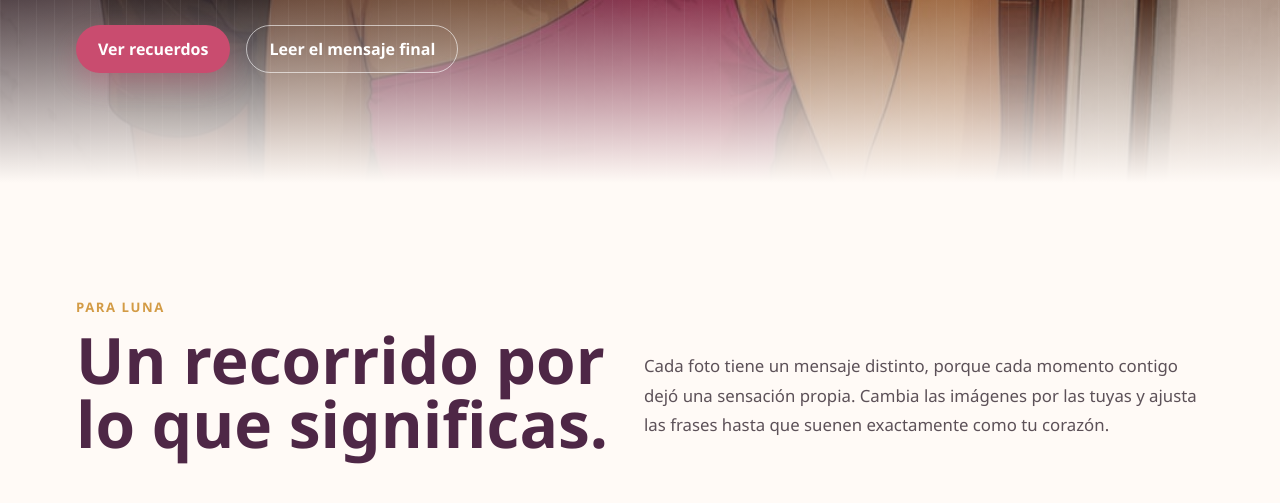
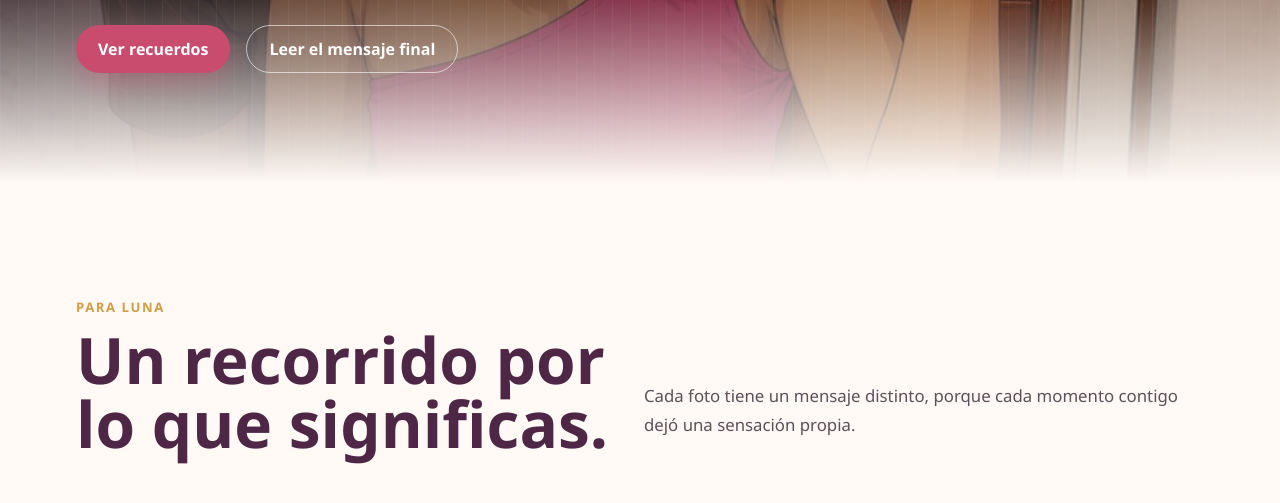
Before and after one commit to angeleduardo008/luna, a plain HTML site: page index.html in a window 1280 px wide. Shown: the part 521-1024 px from the top of the page. Drawn offline with Linux system fonts and the light colour scheme.

Commit message:
eliminacion

```diff
--- a/index.html
+++ b/index.html
@@ -48,7 +48,6 @@
       </div>
       <p class="intro-text">
         Cada foto tiene un mensaje distinto, porque cada momento contigo dejó una sensación propia.
-        Cambia las imágenes por las tuyas y ajusta las frases hasta que suenen exactamente como tu corazón.
       </p>
     </section>
 
```
